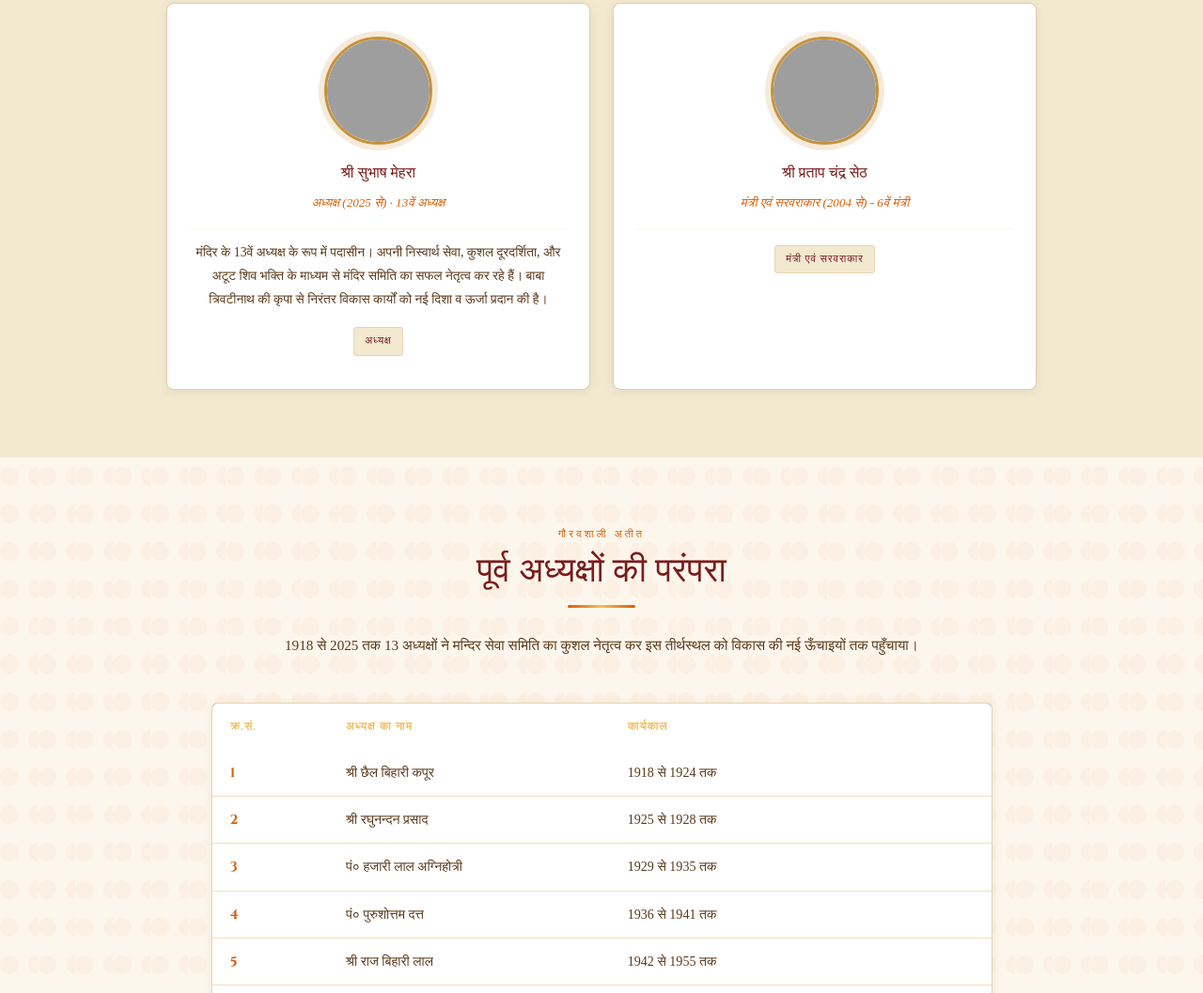
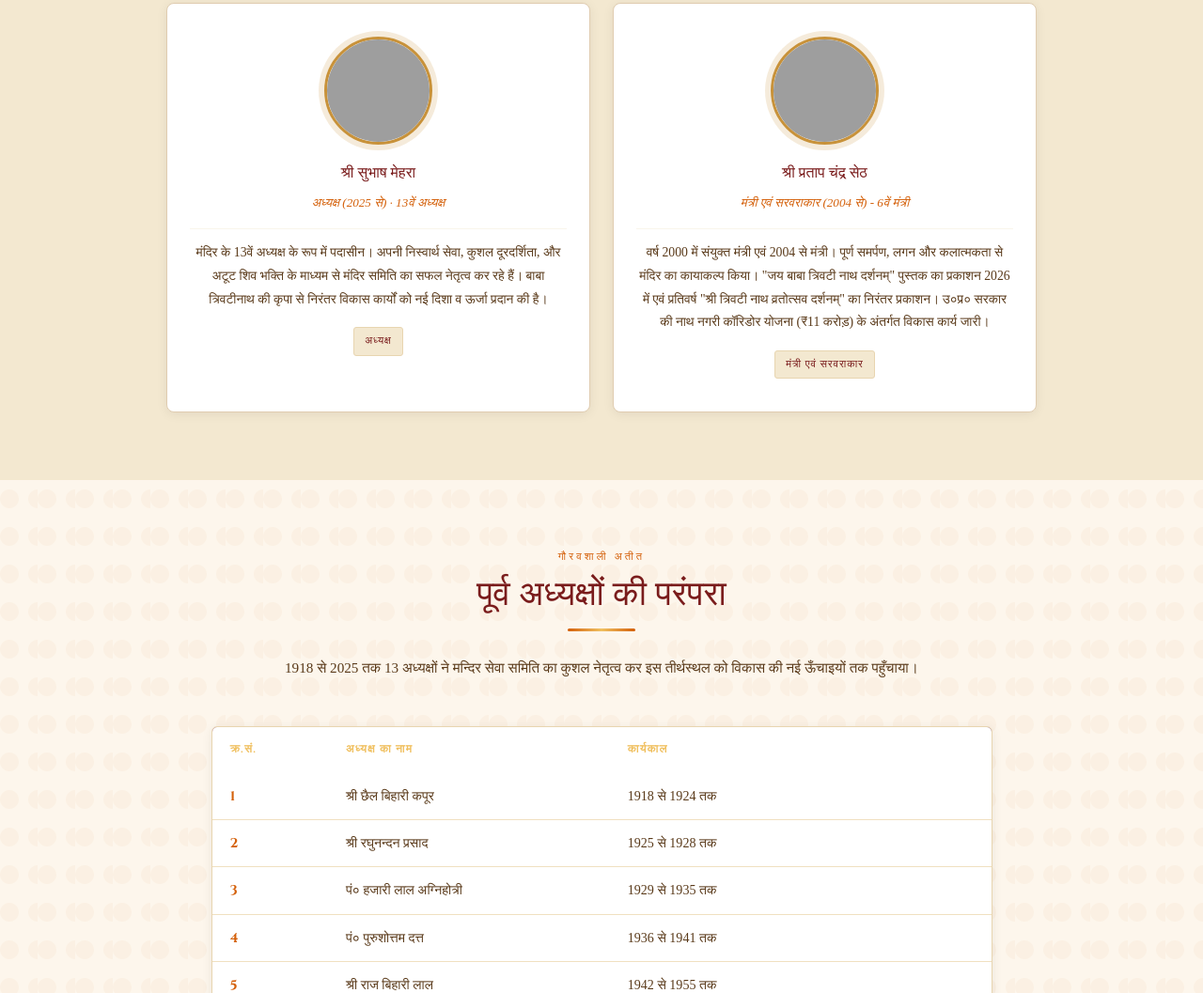
Before and after one commit to Deep9058/trivatinath, a website: page public/management.html in a window 1280 px wide. Shown: the part 1244-2301 px from the top of the page at 94% size. Drawn offline with nearby package versions, Linux system fonts and the light colour scheme; grey boxes are pictures that could not be loaded; a web font is replaced by a local one.

Commit message:
Fix HTML formatting for management bio section

```diff
--- a/public/management.html
+++ b/public/management.html
@@ -127,7 +127,7 @@
           <div class="mgmt-name">श्री प्रताप चंद्र सेठ</div>
           <div class="mgmt-role">मंत्री एवं सरवराकार (2004 से) - 6वें मंत्री</div>
           <hr class="mgmt-divider"/>
-          <p class="mgmt-bio"वर्ष 2000 में संयुक्त मंत्री एवं 2004 से मंत्री। पूर्ण समर्पण, लगन और कलात्मकता से मंदिर का कायाकल्प किया। "जय बाबा त्रिवटी नाथ दर्शनम्" पुस्तक का प्रकाशन 2026 में एवं प्रतिवर्ष "श्री त्रिवटी नाथ व्रतोत्सव दर्शनम्" का निरंतर प्रकाशन। उ०प्र० सरकार की नाथ नगरी कॉरिडोर योजना (₹11 करोड़) के अंतर्गत विकास कार्य जारी।</p>
+          <p class="mgmt-bio">वर्ष 2000 में संयुक्त मंत्री एवं 2004 से मंत्री। पूर्ण समर्पण, लगन और कलात्मकता से मंदिर का कायाकल्प किया। "जय बाबा त्रिवटी नाथ दर्शनम्" पुस्तक का प्रकाशन 2026 में एवं प्रतिवर्ष "श्री त्रिवटी नाथ व्रतोत्सव दर्शनम्" का निरंतर प्रकाशन। उ०प्र० सरकार की नाथ नगरी कॉरिडोर योजना (₹11 करोड़) के अंतर्गत विकास कार्य जारी।</p>
           <div style="margin-top:1rem;">
             <span style="display:inline-block; background:var(--cream-dark); border:1px solid #e8d5b0; border-radius:3px; font-family:'Cinzel',serif; font-size:.7rem; color:var(--maroon); padding:.25rem .7rem; letter-spacing:.08em;">मंत्री एवं सरवराकार</span>
           </div>
```
